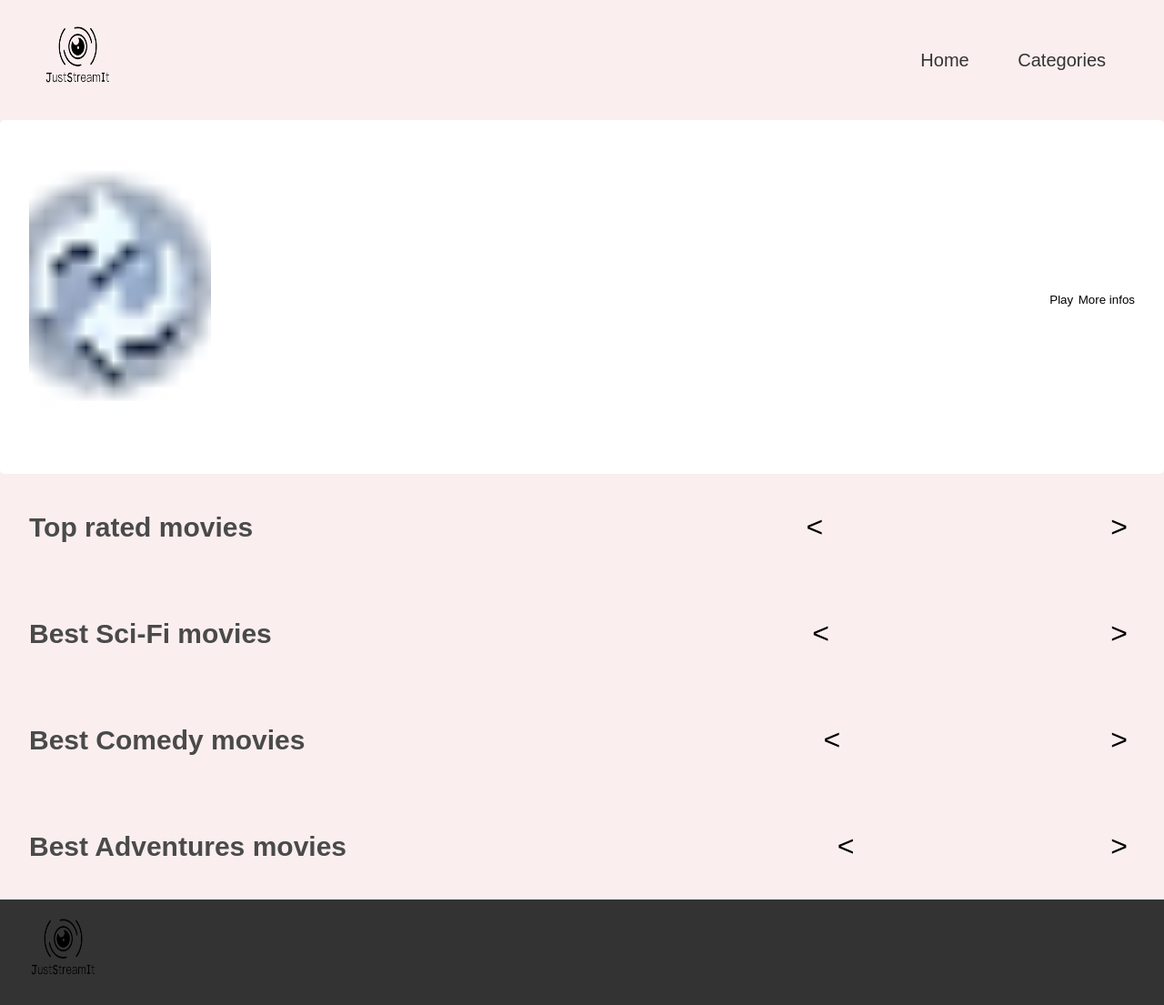
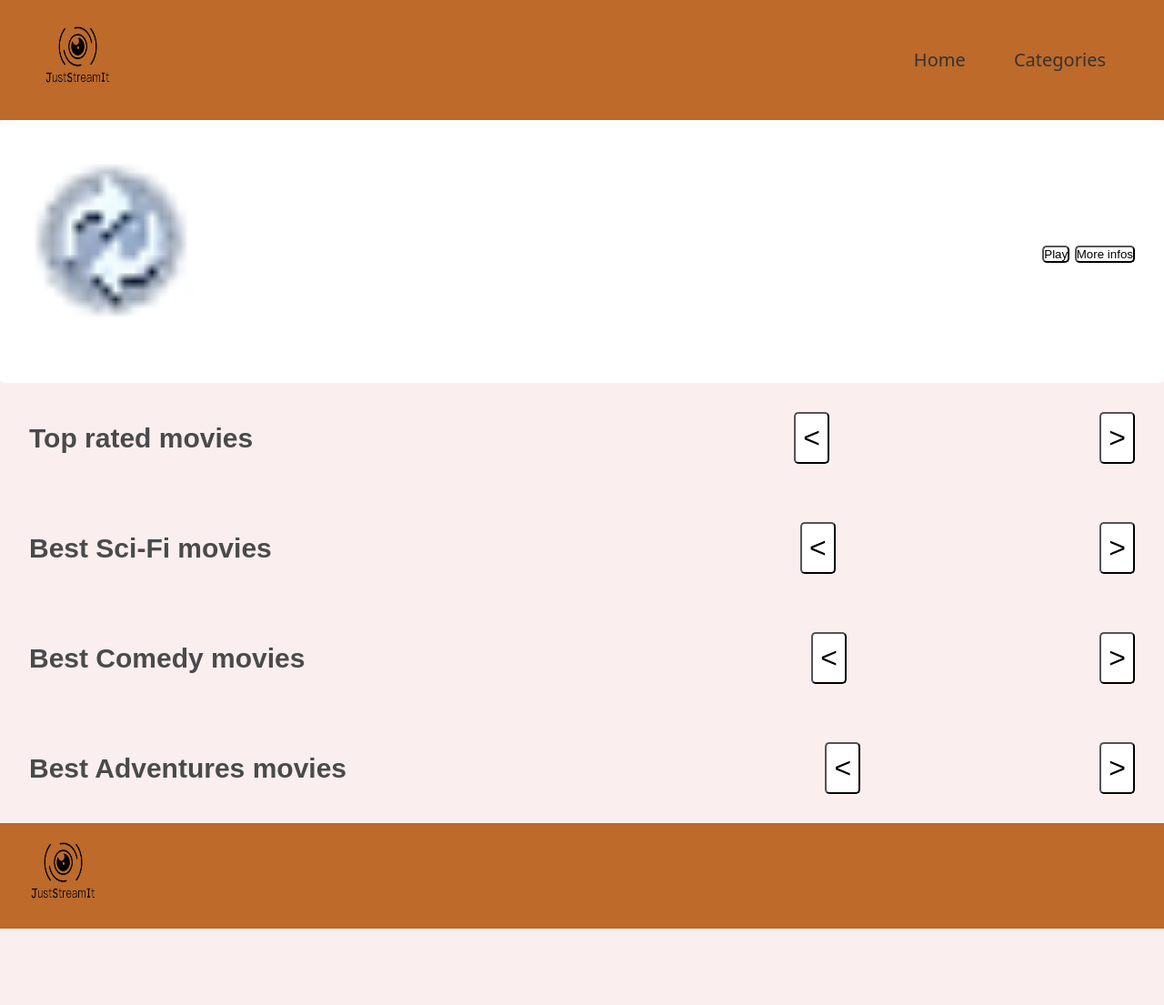
Before and after one commit to projets-openclassrooms/Projet_6_JustStreamIt, a plain HTML site: page index.html in a window 1280 px wide. Shown: the whole page at 91% size. After the commit the page ends 1021 px from the top, so only its background shows below. Drawn offline with Linux system fonts and the light colour scheme.

Commit message:
v 0.1 css manque cadre pour video

```diff
--- a/css/style.css
+++ b/css/style.css
@@ -2,6 +2,8 @@ body {font-family: Arial, Helvetica, sans-serif,}
 
 /* Style the navigation bar */
 nav {
+  font-family: system-ui;
+  background: #bd6a2a;
   display: flex;
   justify-content: space-between;
   align-items: center;
@@ -37,7 +39,7 @@ nav a:hover {
 
 #best-cover-img {
   width: 200px;
-  height: 300px;
+  height: 200px;
   object-fit: cover;
 }
 
@@ -100,8 +102,8 @@ a:hover {
 
 /* Remove default button styles */
 button {
-  background-color: transparent;
-  border: none;
+  background-color: #fff;
+  border-radius: 5px;
   cursor: pointer;
 }
 
@@ -123,7 +125,7 @@ button {
 
 #modal-cover {
   width: 200px;
-  height: 300px;
+  height: 200px;
   object-fit: cover;
 }
 
@@ -138,7 +140,7 @@ footer {
   justify-content: space-between;
   align-items: center;
   padding: 1rem 2rem;
-  background-color: #333;
+  background-color: #bd6a2a;
   color: #fff;
 }
 
--- a/index.html
+++ b/index.html
@@ -12,6 +12,7 @@
     <link rel="preconnect" href="https://fonts.gstatic.com" crossorigin>
     <link href="https://fonts.googleapis.com/css2?family=Roboto&family=Montserrat&display=swap" rel="stylesheet">
     <script type="text/javascript" src="js/script.js" async></script>
+    <script src="main.js"></script>
 </head>
 <body>
     <header>
--- a/js/script.js
+++ b/js/script.js
@@ -1,5 +1,7 @@
 const api_url = "http://localhost:8000/api/v1/titles/";
-const
+let more-info-btn = document.getElementById("more-info-btn");
+more-info-btn.addEventListener("click", function(){console.log("click button")});
+
 async function fetchHighestRatedMovie() {
     return fetch(api_url + "?sort_by=-imdb_score")
     .then(response=>response.json())
@@ -39,7 +41,9 @@ fetchBestMovie();
 // button
 
 // fetch Top Rated Movies (number <=7)
-
+for (let compteur = 0; compteur < 8; compteur++ ) {
+    console.log(compteur)
+}
 // fetch Best Movies cat 1 (number <=7)
 // fetch Best Movies cat 2 (number <=7)
 // fetch Best Movies cat 3 (number <=7)
```
